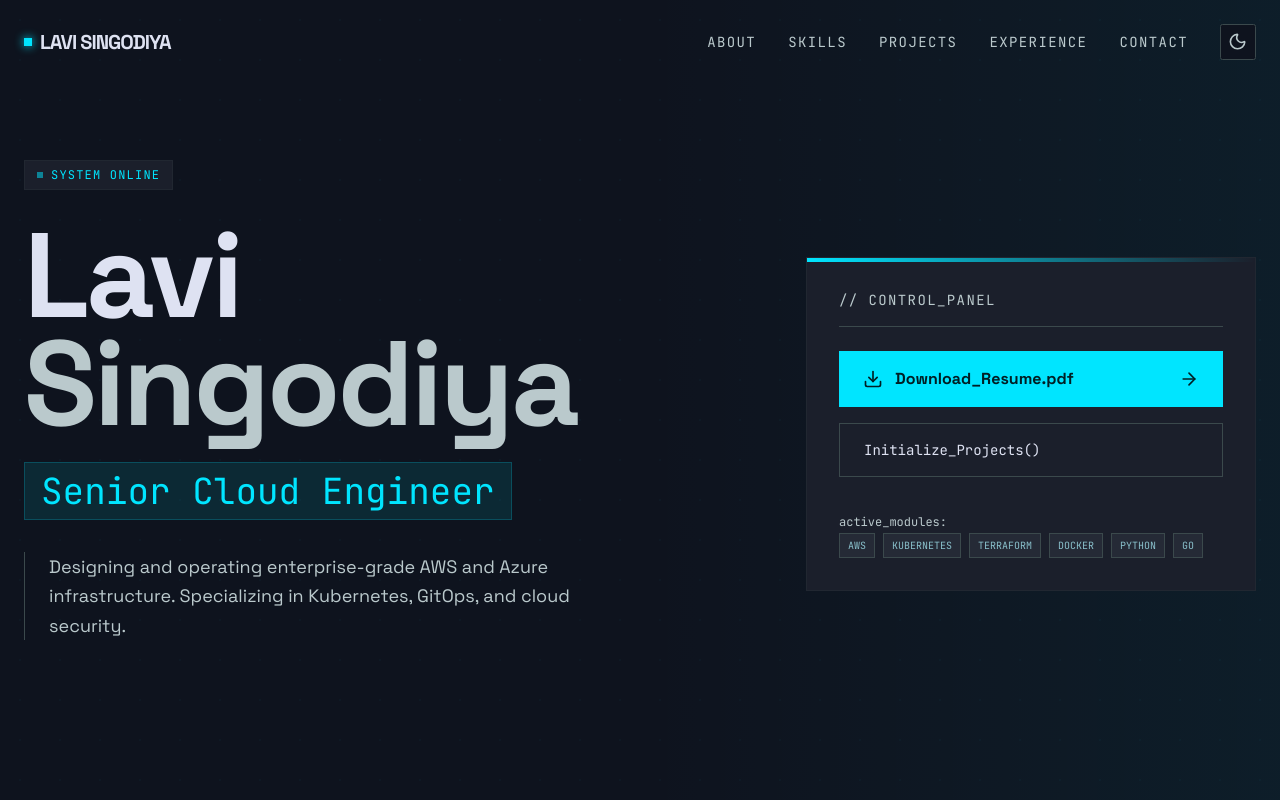
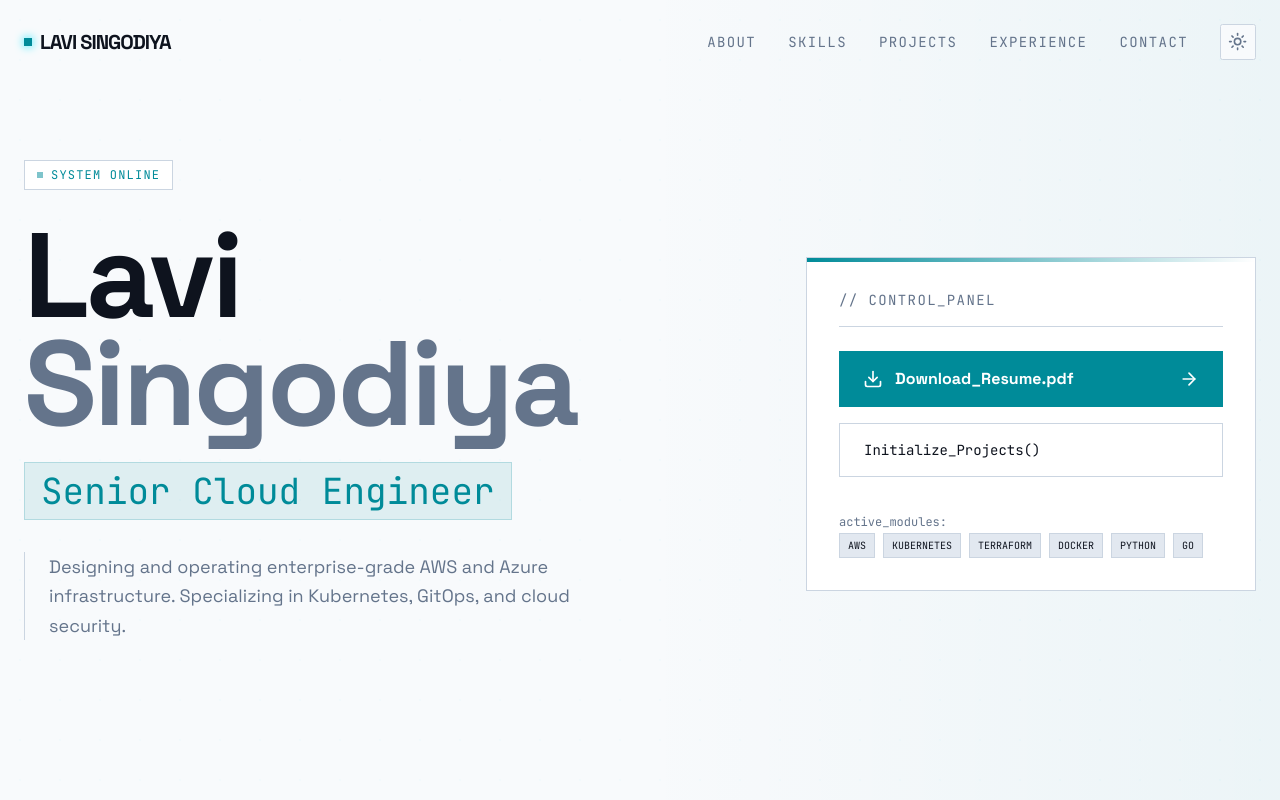
Before and after one commit to lavisingodiya/myPortfolio, a Next.js app: page / in a window 1280 px wide. Shown: the top 800 px of the page. Built offline with nearby package versions, Linux system fonts and the light colour scheme.

Commit message:
fix: hardcoded dark backgrounds and set light mode as default

```diff
--- a/src/app/globals.css
+++ b/src/app/globals.css
@@ -145,13 +145,13 @@
     background-clip: text;
   }
   .glass-card {
-    background: #1b1f2b; /* surface_container */
-    border: 1px solid rgba(59, 73, 76, 0.2); /* Ghost border */
+    background: var(--card);
+    border: 1px solid var(--border);
   }
   .glass-nav {
-    background: rgba(23, 27, 39, 0.6); /* surface_container_low at 60% */
+    background: color-mix(in srgb, var(--background) 80%, transparent);
     backdrop-filter: blur(12px);
-    border-bottom: 1px solid rgba(59, 73, 76, 0.2);
+    border-bottom: 1px solid var(--border);
   }
   .glow-border {
     border: 1px solid #00e5ff;
--- a/src/app/layout.tsx
+++ b/src/app/layout.tsx
@@ -49,7 +49,7 @@ export default function RootLayout({
       <body className="min-h-full flex flex-col bg-background text-foreground">
         <ThemeProvider
           attribute="class"
-          defaultTheme="dark"
+          defaultTheme="light"
           enableSystem
           disableTransitionOnChange
         >
--- a/src/components/sections/Projects.tsx
+++ b/src/components/sections/Projects.tsx
@@ -38,7 +38,7 @@ export default function Projects() {
               whileInView={{ opacity: 1, y: 0 }}
               viewport={{ once: true }}
               transition={{ duration: 0.6, delay: 0.1 }}
-              className="group flex flex-col lg:flex-row gap-8 lg:gap-16 p-8 lg:p-12 bg-[#090e19] hover:bg-card transition-colors duration-500 border border-border/50 hover:border-primary/30"
+              className="group flex flex-col lg:flex-row gap-8 lg:gap-16 p-8 lg:p-12 bg-background hover:bg-card transition-colors duration-500 border border-border/50 hover:border-primary/30"
             >
               {/* Left Column: Details */}
               <div className="flex-1 space-y-8">
```
